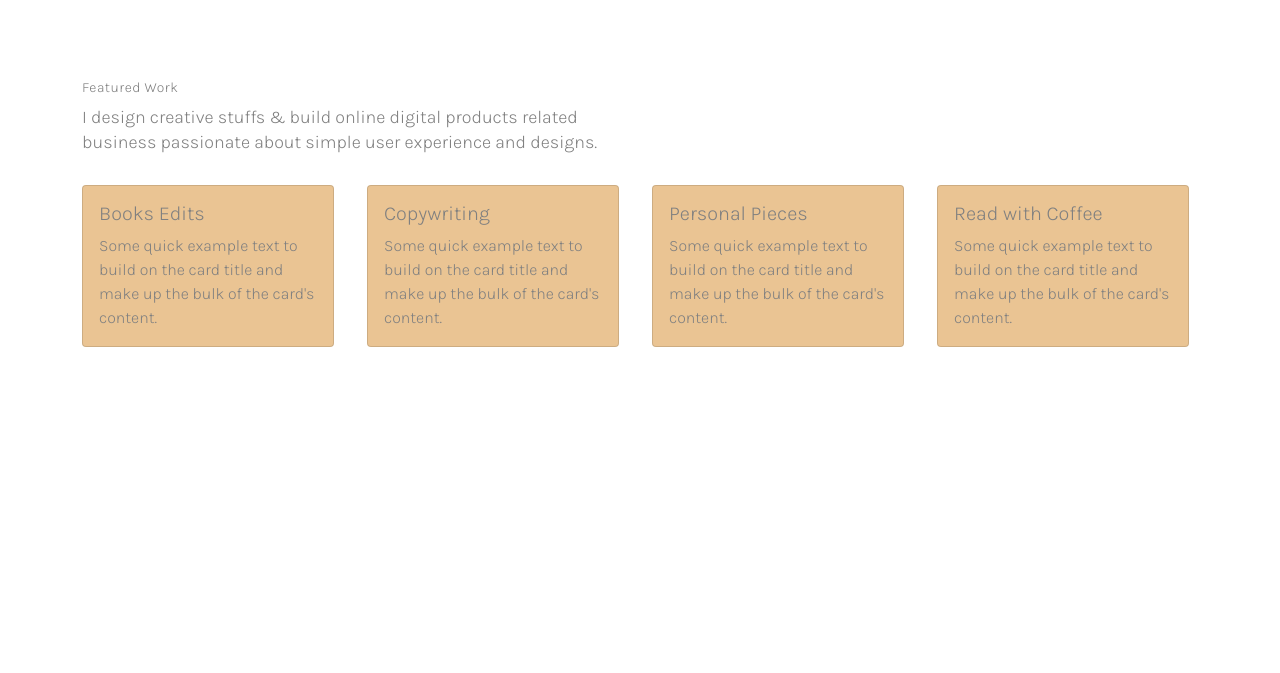
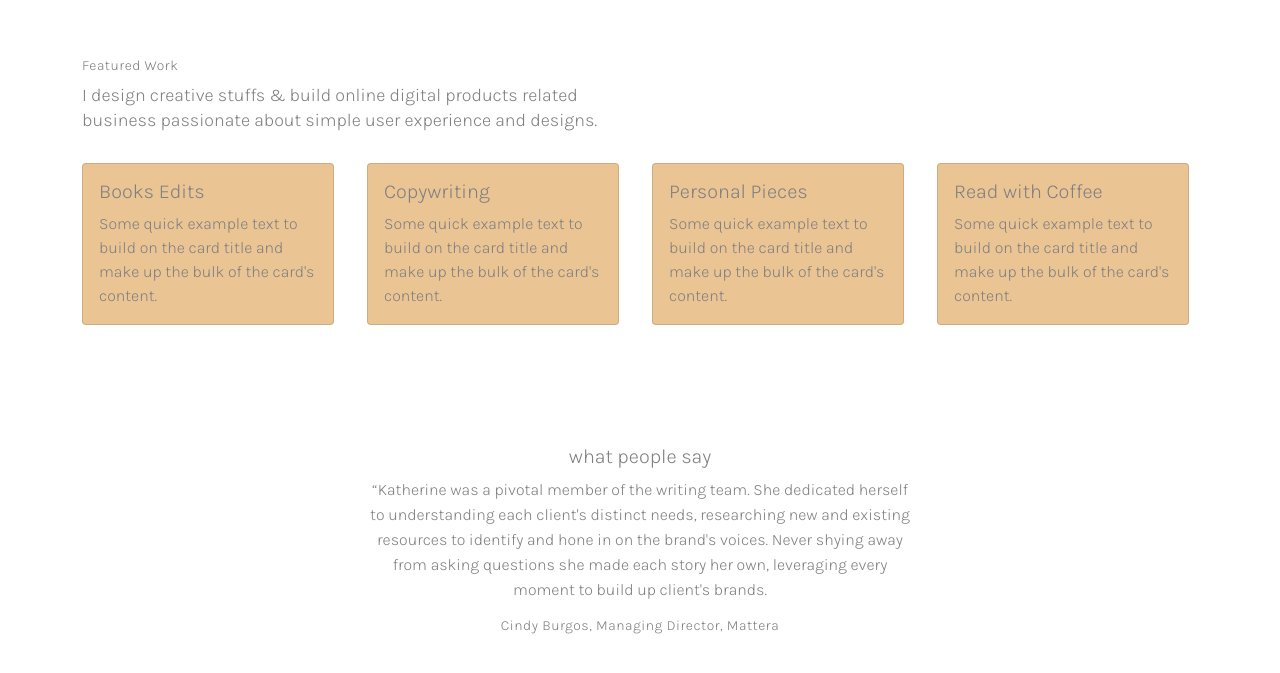
Before and after one commit to Kaitlyn-Lynette/Kathys-Portfolio, a React (Create React App) app: page / in a window 1280 px wide. Shown: the part 1298-1971 px from the top of the page. Built offline with nearby package versions, Linux system fonts and the light colour scheme.

Commit message:
Added a testimonial

```diff
--- a/src/App.js
+++ b/src/App.js
@@ -17,9 +17,11 @@ function App() {
       <Home/>
       <About />
       <Work />
+      <Testimonials />
+      <Services />
       <Contact />
-      <Services />
-      <Testimonials />
+
+
     </div>
   );
 }
--- a/src/pages/Services.js
+++ b/src/pages/Services.js
@@ -4,6 +4,7 @@ const Services = () => {
     return (
         <div id="services">
 
+
         </div>
     )
 }
--- a/src/pages/Testimonials.js
+++ b/src/pages/Testimonials.js
@@ -1,9 +1,37 @@
+import Container from "react-bootstrap/Container";
+import Col from "react-bootstrap/Col";
+import Row from "react-bootstrap/Row";
+
 const Testimonials = () => {
-    return (
-        <div id="testimonials">
+  return (
+    <div id="testimonials">
+      <Container>
+        <Row>
+          <Col md={{ span: 6, offset: 3 }}>
+            <p style={{ textAlign: "center", lineHeight: "25px" }}>
+              <h5>what people say</h5>
+              “Katherine was a pivotal member of the writing team. She dedicated
+              herself to understanding each client's distinct needs, researching
+              new and existing resources to identify and hone in on the brand's
+              voices. Never shying away from asking questions she made each
+              story her own, leveraging every moment to build up client's
+              brands.
+            </p>
+            <h5
+              style={{
+                textAlign: "center",
+                fontSize: "14px",
+                letterSpacing: "0.5px",
+              }}
+            >
+              {" "}
+              Cindy Burgos, Managing Director, Mattera{" "}
+            </h5>
+          </Col>
+        </Row>
+      </Container>
+    </div>
+  );
+};
 
-        </div>
-    )
-}
-
-export default Testimonials
+export default Testimonials;
--- a/src/pages/Work.js
+++ b/src/pages/Work.js
@@ -14,7 +14,7 @@ const Work = () => {
   return (
     <div id="work">
       <Container>
-        <Row style={{paddingTop: "22px", paddingBottom: "22px"}}>
+        <Row style={{paddingBottom: "22px"}}>
           <Col xs={6}>
             <h5
               style={{
```
Also changed, not shown: src/App.css (line endings or trailing spaces).
